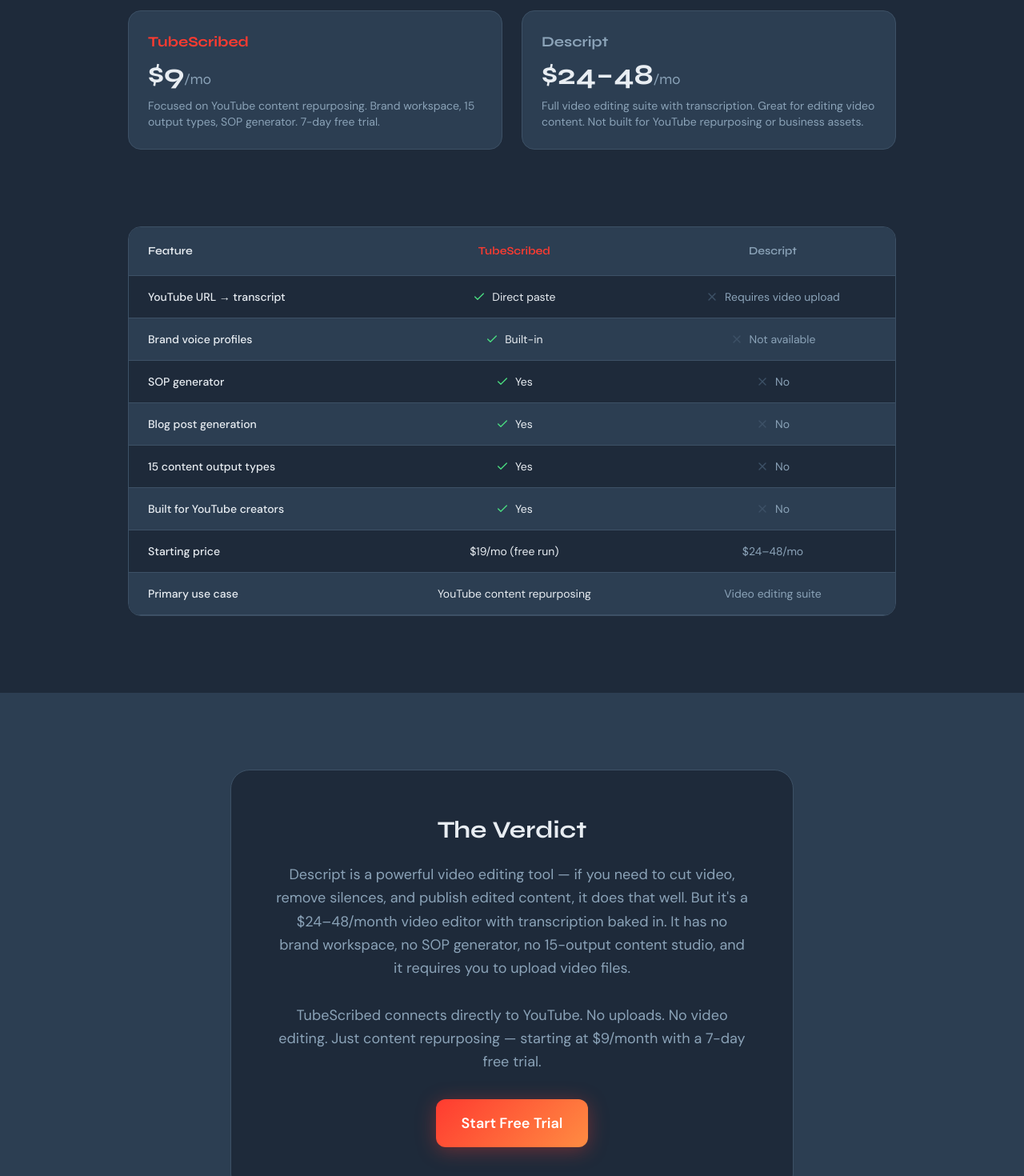
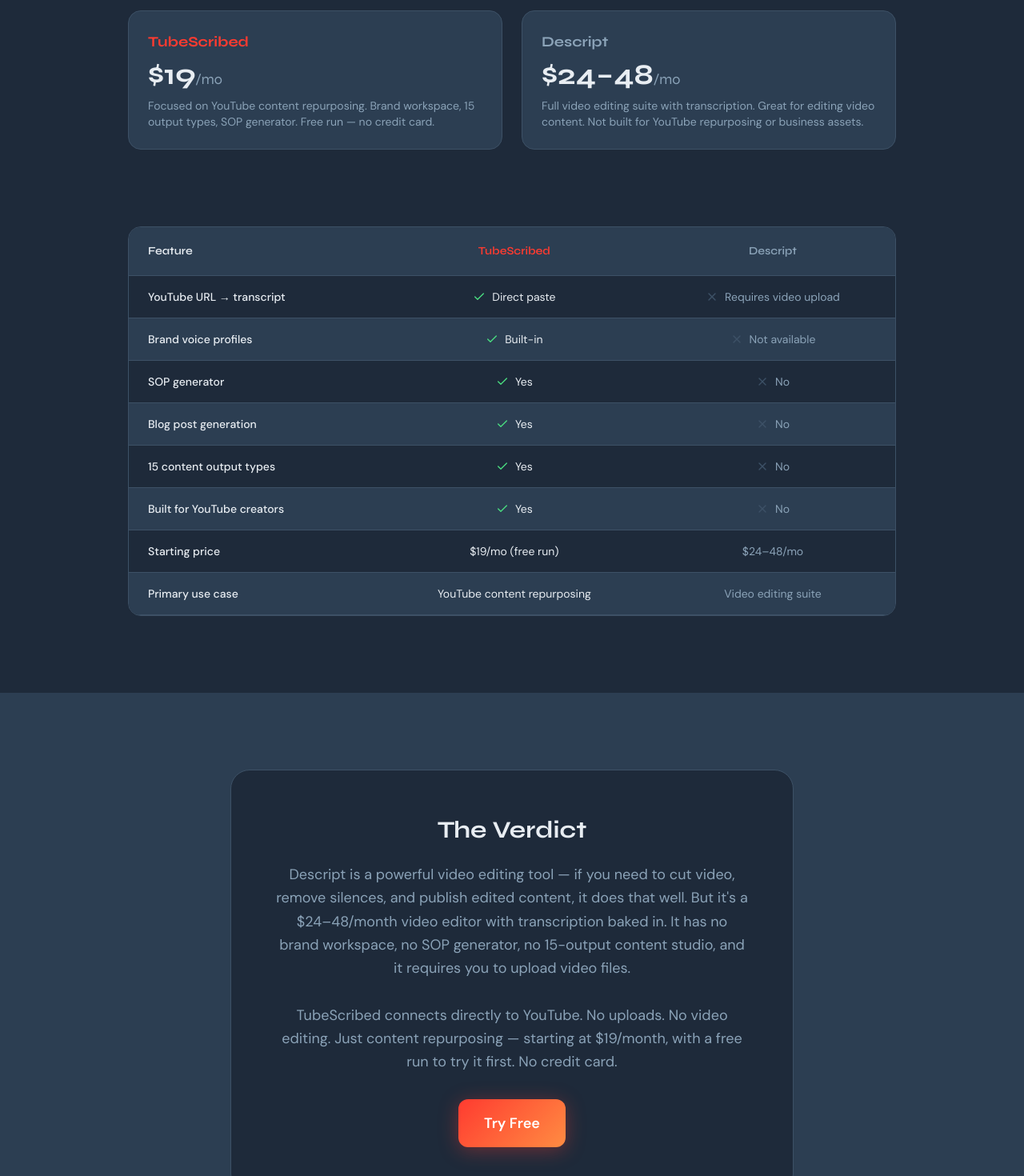
Before and after one commit to Levergroup/Client-jptadduni, a Next.js app in the folder tubescribed-marketing/: page /vs-descript in a window 1280 px wide. Shown: the part 540-2010 px from the top of the page at 80% size. Built offline with nearby package versions, Linux system fonts and the light colour scheme.

Commit message:
Revamp pricing: update vs-otter, vs-descript pages (5/5)

```diff
--- a/tubescribed-marketing/src/app/vs-descript/page.tsx
+++ b/tubescribed-marketing/src/app/vs-descript/page.tsx
@@ -25,8 +25,8 @@
           <div className="grid grid-cols-1 md:grid-cols-2 gap-6 mb-12">
             <motion.div initial={{ opacity: 0, y: 20 }} whileInView={{ opacity: 1, y: 0 }} viewport={{ once: true }} transition={{ duration: 0.5 }} className="bg-navy-800 border border-navy-700 rounded-2xl p-6">
               <h3 className="font-syne font-bold text-lg text-brand-red mb-2">TubeScribed</h3>
-              <div className="font-syne font-bold text-4xl text-navy-100 mb-2">$9<span className="text-navy-400 text-lg font-normal">/mo</span></div>
-              <p className="font-dm-sans text-navy-400 text-sm">Focused on YouTube content repurposing. Brand workspace, 15 output types, SOP generator. 7-day free trial.</p>
+              <div className="font-syne font-bold text-4xl text-navy-100 mb-2">$19<span className="text-navy-400 text-lg font-normal">/mo</span></div>
+              <p className="font-dm-sans text-navy-400 text-sm">Focused on YouTube content repurposing. Brand workspace, 15 output types, SOP generator. Free run — no credit card.</p>
             </motion.div>
             <motion.div initial={{ opacity: 0, y: 20 }} whileInView={{ opacity: 1, y: 0 }} viewport={{ once: true }} transition={{ duration: 0.5, delay: 0.1 }} className="bg-navy-800 border border-navy-700 rounded-2xl p-6">
               <h3 className="font-syne font-bold text-lg text-navy-400 mb-2">Descript</h3>
@@ -70,9 +70,9 @@
             <h2 className="font-syne font-bold text-2xl lg:text-3xl text-navy-100 mb-6">The Verdict</h2>
             <p className="font-dm-sans text-navy-400 text-lg leading-relaxed mb-8">
               Descript is a powerful video editing tool — if you need to cut video, remove silences, and publish edited content, it does that well. But it&apos;s a $24–48/month video editor with transcription baked in. It has no brand workspace, no SOP generator, no 15-output content studio, and it requires you to upload video files.<br /><br />
-              TubeScribed connects directly to YouTube. No uploads. No video editing. Just content repurposing — starting at $9/month with a 7-day free trial.
+              TubeScribed connects directly to YouTube. No uploads. No video editing. Just content repurposing — starting at $19/month, with a free run to try it first. No credit card.
             </p>
-            <Button href={`${APP_URL}/signup`} variant="primary" className="px-8 py-4 text-lg">Start Free Trial</Button>
+            <Button href={`${APP_URL}/signup`} variant="primary" className="px-8 py-4 text-lg">Try Free</Button>
           </motion.div>
         </div>
       </section>
--- a/tubescribed-marketing/src/app/vs-otter/page.tsx
+++ b/tubescribed-marketing/src/app/vs-otter/page.tsx
@@ -54,9 +54,9 @@
             <h2 className="font-syne font-bold text-2xl lg:text-3xl text-navy-100 mb-6">The Verdict</h2>
             <p className="font-dm-sans text-navy-400 text-lg leading-relaxed mb-8">
               If you record meetings, Otter.ai is great. If you create YouTube content and want to repurpose it into business assets, TubeScribed is built exactly for that. Otter.ai doesn&apos;t connect to YouTube directly, has no brand workspace, no SOP generator, and no content output studio. It&apos;s a meeting tool.<br /><br />
-              TubeScribed is a content repurposing machine — starting at $9/month with a 7-day free trial.
+              TubeScribed is a content repurposing machine — starting at $19/month, with a free run to try it first. No credit card.
             </p>
-            <Button href={`${APP_URL}/signup`} variant="primary" className="px-8 py-4 text-lg">Start Free Trial</Button>
+            <Button href={`${APP_URL}/signup`} variant="primary" className="px-8 py-4 text-lg">Try Free</Button>
           </motion.div>
         </div>
       </section>
```
